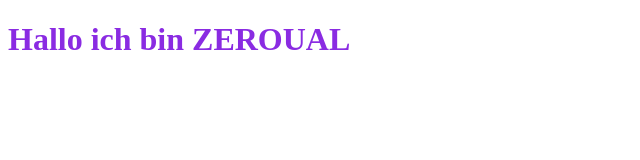
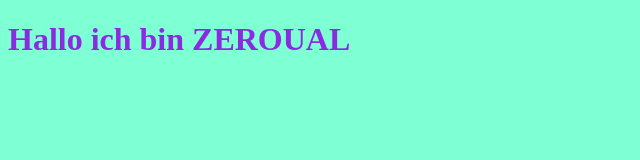
Before and after one commit to FZZEROUAL/myproject, a plain HTML site: page index.html in a window 1280 px wide. Shown: the whole page, without its empty margins (0-640 px from the left). Drawn offline with Linux system fonts and the light colour scheme.

Commit message:
chaning backgraound color in css file

```diff
--- a/style.css
+++ b/style.css
@@ -1,3 +1,4 @@
 h1 {
     color: blueviolet;
 }
+body { background-color: aquamarine;}
```
